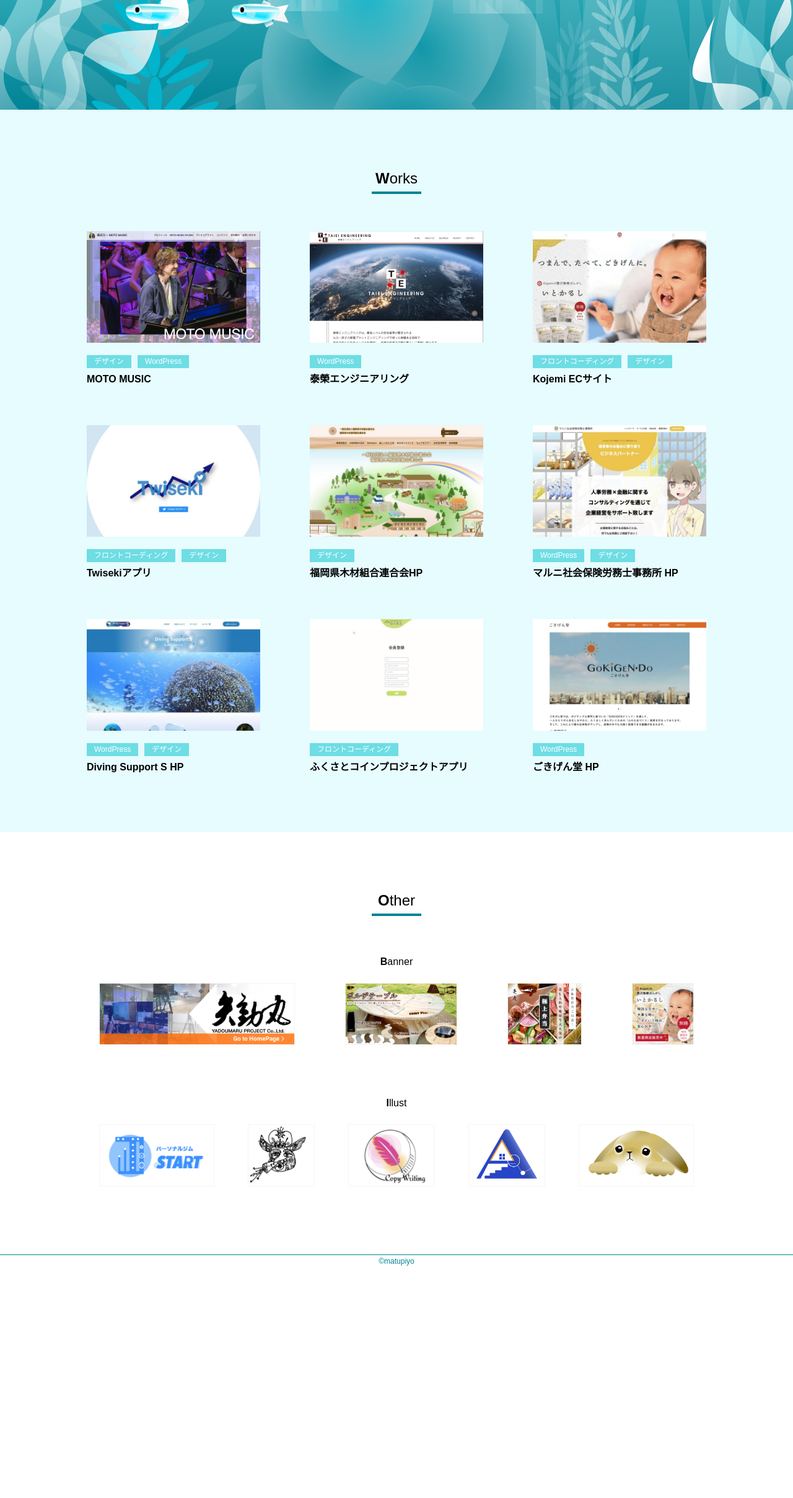
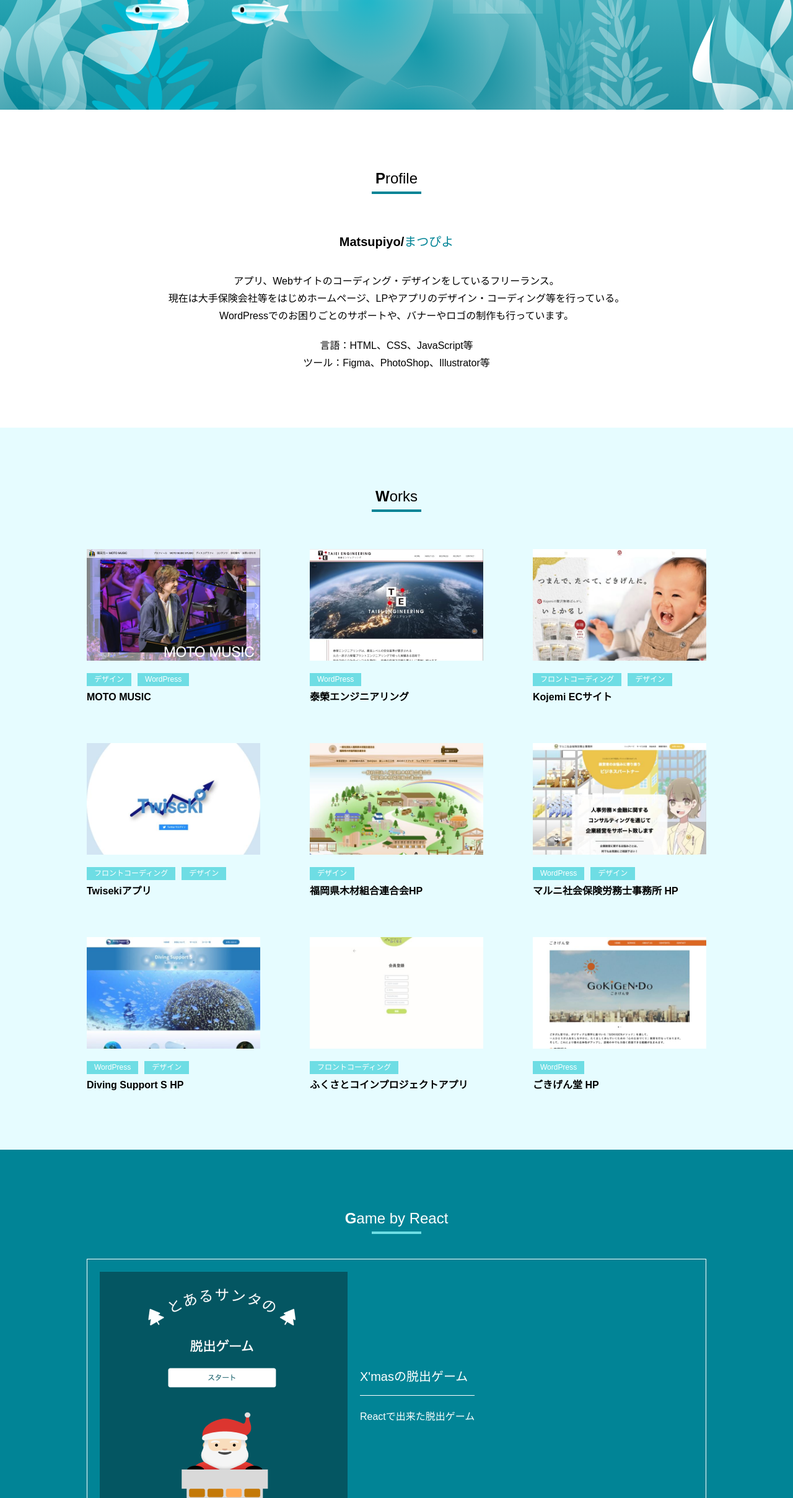
Before and after one commit to marimonon/matupiyo_portforio, a plain HTML site: page index.html in a window 1280 px wide. Shown: the part 383-2800 px from the top of the page at 62% size. Before the commit the page ends 2429 px from the top, so only its background shows below. Drawn offline with Linux system fonts and the light colour scheme; a script that the page names is missing.

Commit message:
プロフィール修正・gameの追加

```diff
--- a/assets/css/common.css
+++ b/assets/css/common.css
@@ -547,6 +547,43 @@ ul {
   font-size: 12px;
 }
 
+.game {
+  background-color: #018496;
+  padding-top: 40px;
+  padding-bottom: 40px;
+}
+@media screen and (min-width: 768px), print {
+  .game {
+    padding-top: 90px;
+    padding-bottom: 90px;
+  }
+}
+.game__inner {
+  display: flex;
+  align-items: center;
+  gap: 20px;
+  margin-top: 40px;
+  padding: 20px;
+  border: 1px solid #fff;
+}
+.game__image {
+  transition: opacity 0.3s ease-in-out;
+}
+.game__image:hover {
+  opacity: 0.7;
+}
+.game__textbox {
+  color: #fff;
+}
+.game__name {
+  font-size: 20px;
+  padding-bottom: 12px;
+  border-bottom: 1px solid #fff;
+}
+.game__text {
+  margin-top: 20px;
+}
+
 .header {
   margin-top: -60px;
   position: fixed;
@@ -601,12 +638,12 @@ ul {
   font-size: 16px;
 }
 .other__banners {
-  padding: 20px;
   display: flex;
   flex-direction: column;
   align-items: center;
   justify-content: space-between;
   gap: 20px;
+  margin-top: 40px;
 }
 @media screen and (min-width: 768px), print {
   .other__banners {
@@ -636,10 +673,7 @@ ul {
   }
 }
 .profile__inner {
-  display: flex;
-  flex-direction: column;
-  justify-content: center;
-  align-items: center;
+  text-align: center;
 }
 .profile__flame {
   width: 200px;
@@ -649,36 +683,29 @@ ul {
   background-color: #6edde4;
   overflow: hidden;
 }
-.profile__image {
-  width: 200px;
-  height: 200px;
-  background: url(../img/pig.svg);
-  background-size: cover;
-  background-repeat: no-repeat;
-  background-position: 4px 60px;
-  transition: all 0.4s ease;
-}
-.profile__image:hover {
-  background-position: 0 0;
-}
 .profile__name {
-  font-size: 20px;
-  margin-top: 40px;
+  display: inline-block;
+  margin-top: 60px;
+  padding-bottom: 12px;
+  font-size: 16px;
+  font-weight: bold;
 }
 @media screen and (min-width: 768px), print {
   .profile__name {
-    font-size: 24px;
+    font-size: 20px;
   }
+}
+.profile__jp {
+  color: #018496;
+  font-weight: normal;
 }
 .profile__text {
   margin-top: 20px;
-  width: 300px;
   font-size: 14px;
 }
 @media screen and (min-width: 768px), print {
   .profile__text {
     width: 100%;
-    text-align: center;
     font-size: 16px;
   }
 }
@@ -743,6 +770,9 @@ ul {
   font-size: 24px;
   text-align: center;
 }
+.subtitle.-light {
+  color: #fff;
+}
 .subtitle__border {
   font-size: 36px;
   width: 80px;
@@ -750,6 +780,9 @@ ul {
   background-color: #018496;
   margin-left: auto;
   margin-right: auto;
+}
+.subtitle__border.-light {
+  background-color: #6edde4;
 }
 
 .top {
--- a/index.html
+++ b/index.html
@@ -25,7 +25,7 @@
 
 				<nav class="header__nav">
 					<ul class="header__list">
-						<!-- <li><a href="#profile" class="header__link"><span class="u-font-bold">P</span>rofile</a></li> -->
+						<li><a href="#profile" class="header__link"><span class="u-font-bold">P</span>rofile</a></li>
 						<li><a href="#works" class="header__link"><span class="u-font-bold">W</span>orks</a></li>
 						<li><a href="#other" class="header__link"><span class="u-font-bold">O</span>ther</a></li>
 					</ul>
@@ -154,27 +154,26 @@
 		</div>
 	</div>
 </section>
-<!-- <section class="profile" id="profile">
+<section class="profile" id="profile">
 	<div class="container">
 		<div class="subtitle">
-			<h2>Profile</h2>
+			<h2><span class="u-font-bold">P</span>rofile</h2>
 			<div class="subtitle__border"></div>
 		</div>
 		<div class="profile__inner">
-			<div class="profile__flame">
-				<div class="profile__image"></div>
+			<div class="profile__textbox">
+				<h3 class="profile__name">Matsupiyo/<span class="profile__jp">まつぴよ</span></h3>
+				<p class="profile__text">
+					アプリ、Webサイトのコーディング・デザインをしているフリーランス。<br><br class="u-hidden-pc">
+					現在は大手保険会社等をはじめホームページ、LPやアプリのデザイン・コーディング等を行っている。<br><br class="u-hidden-pc">
+					WordPressでのお困りごとのサポートや、バナーやロゴの制作も行っています。
+				</p>
+				<p class="profile__text">言語：HTML、CSS、JavaScript等<br>
+				ツール：Figma、PhotoShop、Illustrator等</p>
 			</div>
-			<h3 class="profile__name">まつぴよ</h3>
-			<p class="profile__text">
-				アプリ、Webサイトのコーディング・デザインをしているフリーランス。<br><br class="u-hidden-pc">
-				現在は大手保険会社等をはじめホームページ、LPやアプリのデザイン・コーディング等を行っている。<br><br class="u-hidden-pc">
-				WordPressのサポートや、バナーやロゴの制作も行っています。
-			</p>
-			<p class="profile__text">言語：HTML、CSS、JavaScript等<br>
-			ツール：Figma、PhotoShop、Illustrator等</p>
 		</div>
 	</div>
-</section> -->
+</section>
 <section class="works" id="works">
 	<div class="container">
 		<div class="subtitle">
@@ -291,6 +290,24 @@
 	</div>
 </section>
 
+<article class="game">
+  <div class="container">
+    <div class="subtitle -light">
+			<h2><span class="u-font-bold">G</span>ame by React</h2>
+			<div class="subtitle__border -light"></div>
+		</div>
+    <div class="game__inner">
+        <a class="game__image" href="https://advent2024-christmas.vercel.app/">
+          <img src="./assets/img/game_deru.png" alt="">
+        </a>
+        <div class="game__textbox">
+          <h3 class="game__name">X'masの脱出ゲーム</h3>
+          <p class="game__text">
+            Reactで出来た脱出ゲーム</p>
+        </div>
+    </div>
+  </div>
+</article>
 <section class="other" id="other">
 	<div class="container">
 		<div class="subtitle">
```
Also changed, not shown: assets/img/game_deru.png (added).
